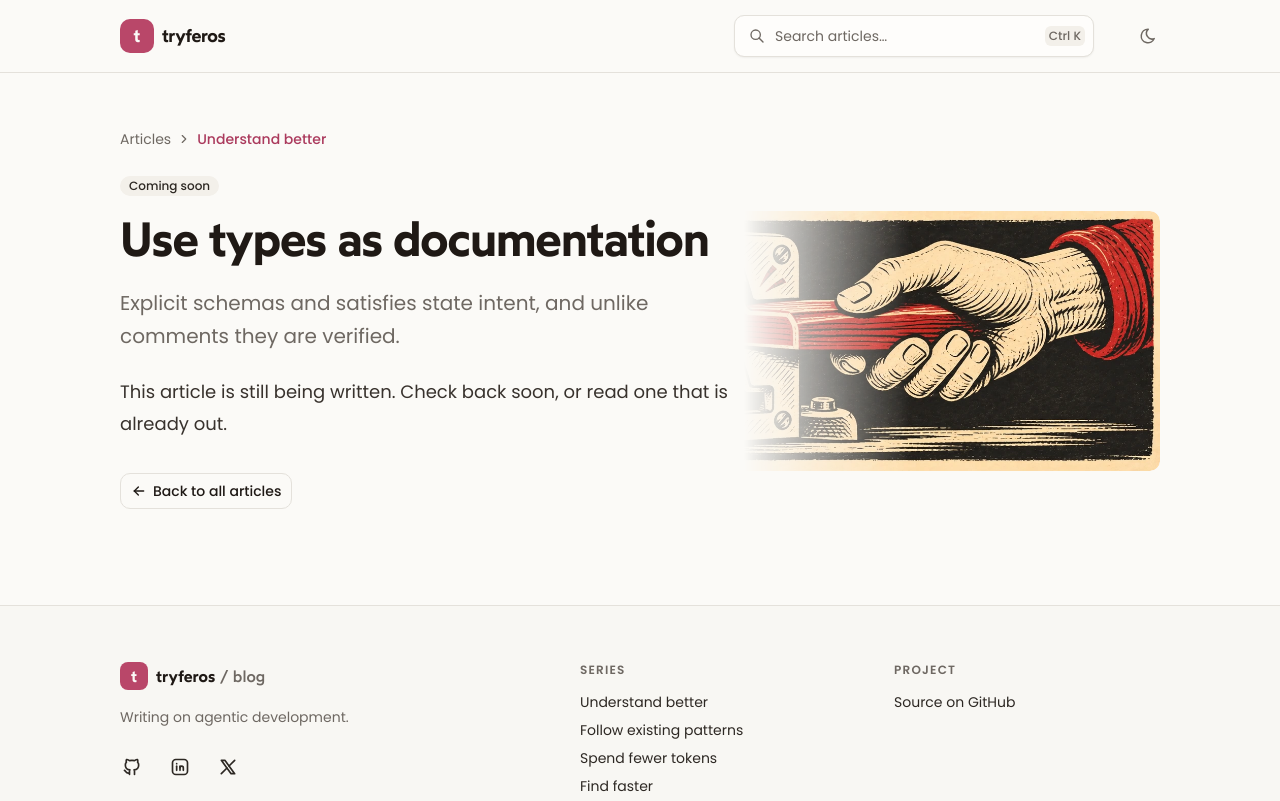
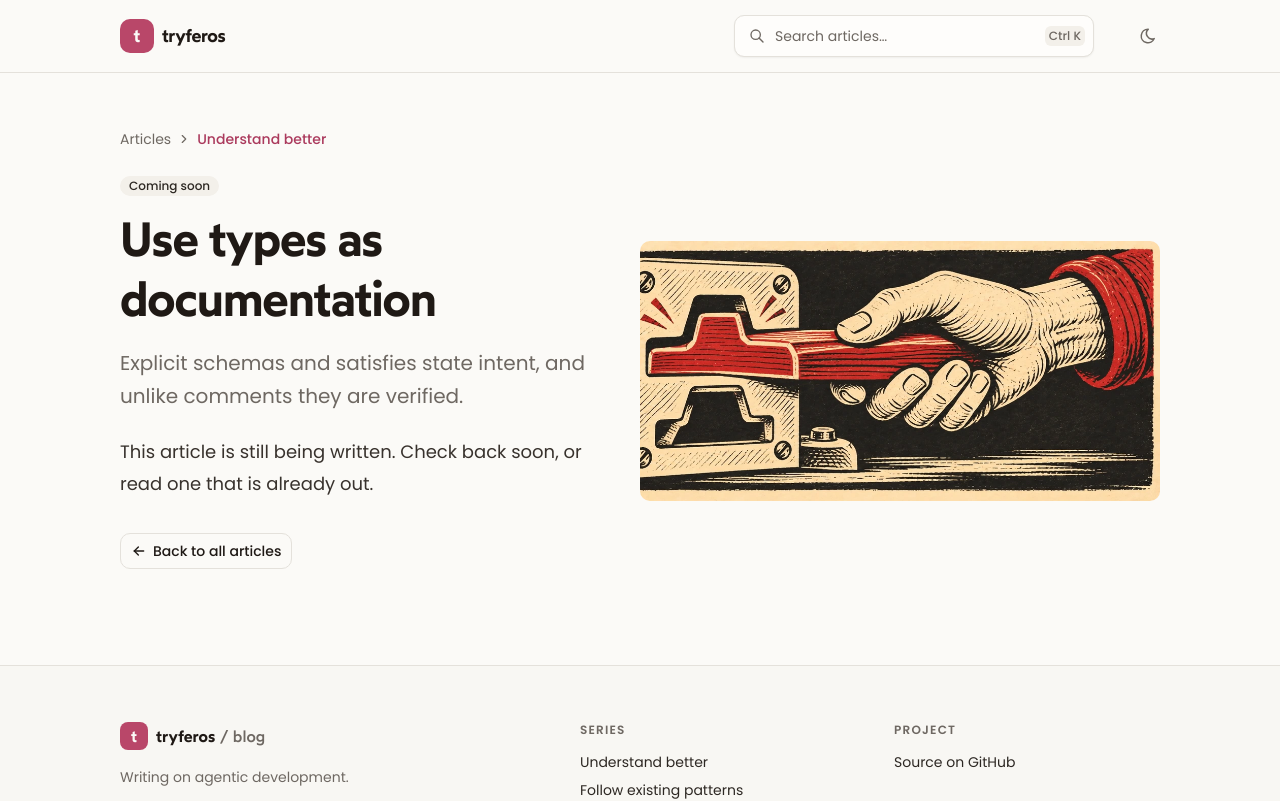
Before and after one commit to Tryferos/tryferos-blog, a Next.js app: page /understand-better/types-as-documentation in a window 1280 px wide. Shown: the top 801 px of the page. Built offline with nearby package versions, Linux system fonts and the light colour scheme.

Commit message:
fix: Restore the side-by-side article header

```diff
--- a/src/components/shared/article-header/ArticleHeaderLayout.shared.tsx
+++ b/src/components/shared/article-header/ArticleHeaderLayout.shared.tsx
@@ -10,16 +10,14 @@ export function ArticleHeaderLayout({ topic, article, children }: Props) {
   return (
     <header>
       <ArticleBreadcrumb topic={topic} />
-      <div className="mt-6 flex flex-col gap-6 md:isolate md:grid md:grid-cols-1 md:items-center">
-        <div className="min-w-0 md:z-10 md:col-start-1 md:row-start-1 md:w-2/3 lg:w-3/5">
-          {children}
-        </div>
+      <div className="mt-6 flex flex-col gap-6 md:flex-row md:items-center md:gap-8 lg:gap-12">
+        <div className="min-w-0 flex-1">{children}</div>
         <Image
           src={article.illustration.src}
           alt={article.illustration.alt}
           sizes="(min-width: 68rem) 32.5rem, (min-width: 64rem) calc(50vw - 1.5rem), (min-width: 48rem) calc(40vw - 1.2rem), calc(100vw - 3rem)"
           loading="eager"
-          className="h-auto w-full rounded-lg md:col-start-1 md:row-start-1 md:aspect-2/1 md:w-2/5 md:justify-self-end md:rounded-l-none md:mask-l-from-48% md:mask-l-to-80% md:object-cover md:object-right lg:w-1/2"
+          className="h-auto w-full shrink-0 rounded-lg md:aspect-2/1 md:w-2/5 md:object-cover md:object-right lg:w-1/2"
         />
       </div>
     </header>
```
